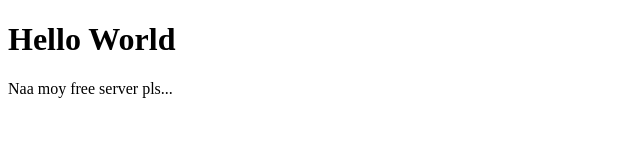
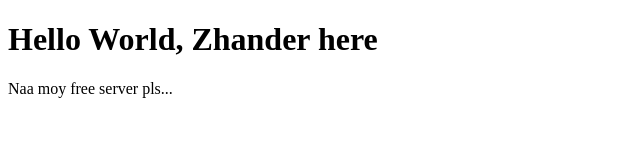
Before and after one commit to Falzhan/Falzhan.github.io, a plain HTML site: page index.html in a window 1280 px wide. Shown: the whole page, without its empty margins (0-640 px from the left). Drawn offline with Linux system fonts and the light colour scheme.

Commit message:
Update index.html

```diff
--- a/index.html
+++ b/index.html
@@ -1,7 +1,7 @@
 <!DOCTYPE html>
 <html>
 <body>
-<h1>Hello World</h1>
+<h1>Hello World, Zhander here</h1>
 <p>Naa moy free server pls... </p>
 </body>
 </html>
```
